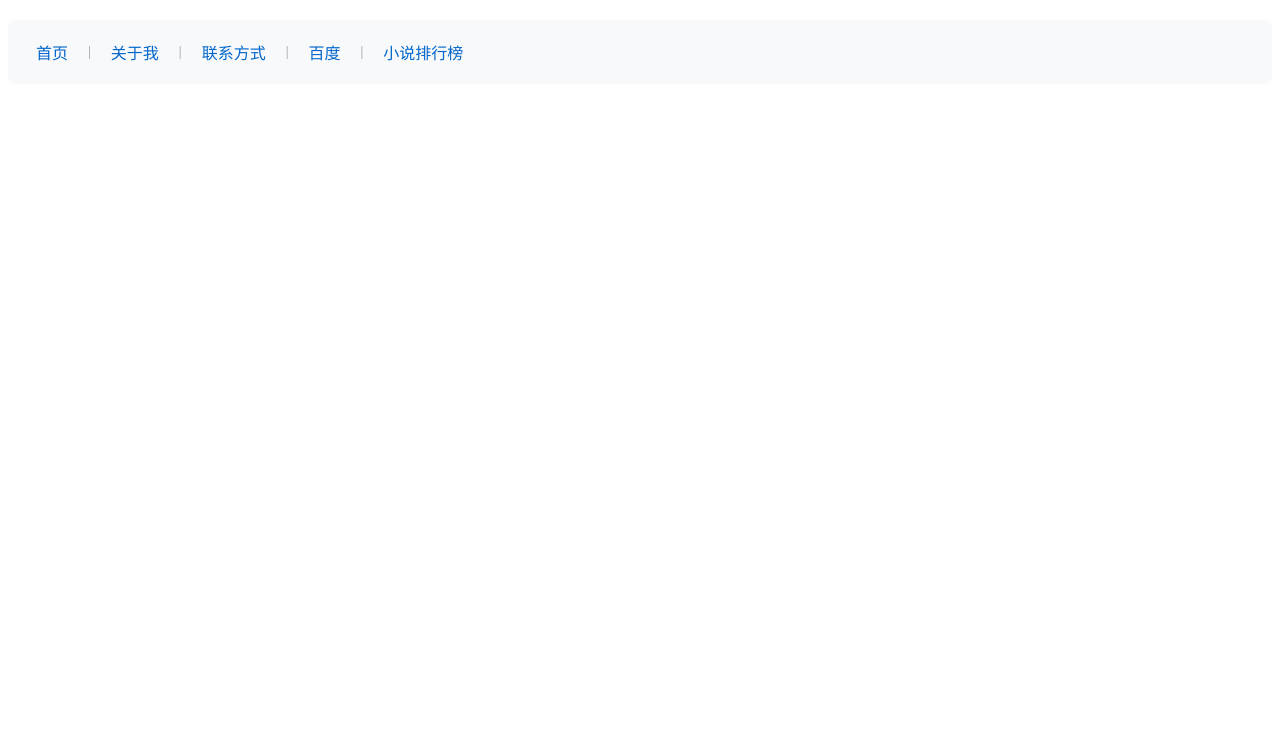
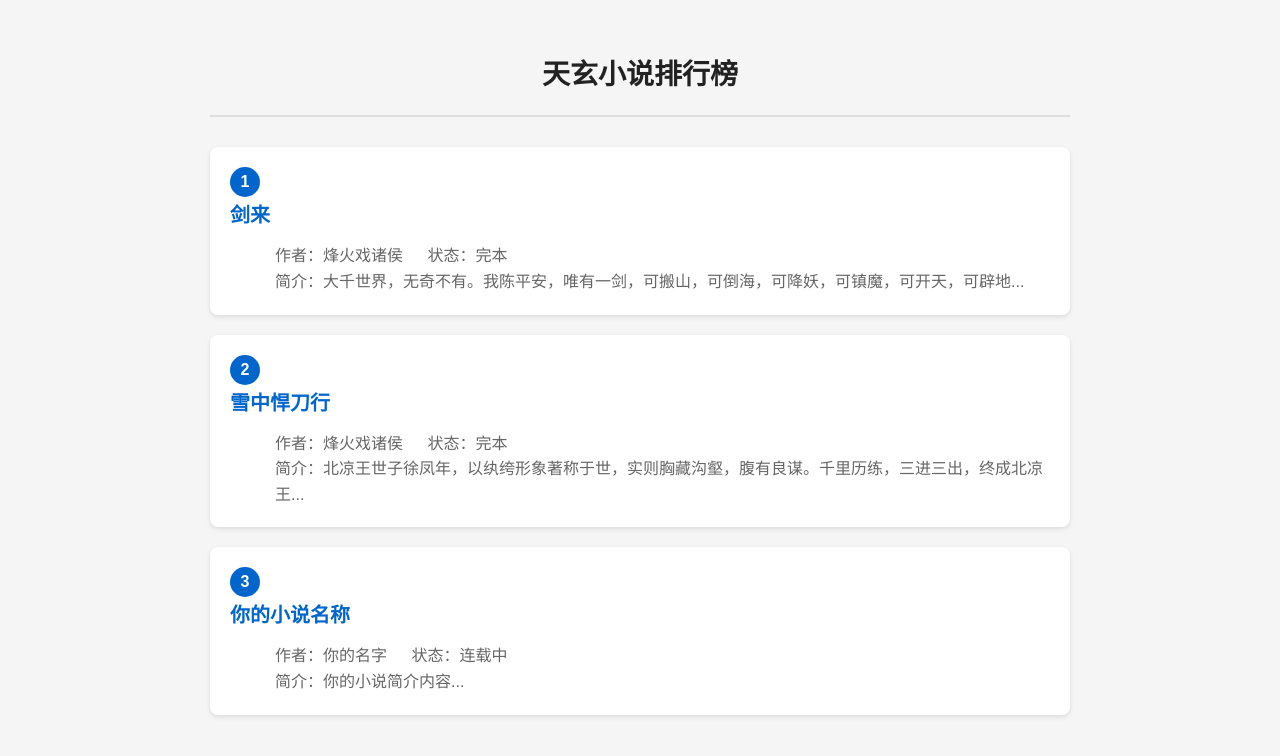
Before and after one commit to yHomepage/yHomepage.github.io, a plain HTML site: page 天玄小说/ranking.html in a window 1280 px wide. Drawn offline with Linux system fonts and the light colour scheme.

Commit message:
Update ranking.html

```diff
--- a/天玄小说/ranking.html
+++ b/天玄小说/ranking.html
@@ -3,56 +3,138 @@
 <head>
     <meta charset="UTF-8">
     <meta name="viewport" content="width=device-width, initial-scale=1.0">
-    <title>导航栏示例</title>
+    <title>小说排行榜 - 天玄小说</title>
+    <!-- 引入通用样式（可选，和导航栏用同一套样式更统一） -->
     <style>
-        /* 导航栏整体样式 */
-        .nav-container {
-            background-color: #f8f9fa; /* 浅灰背景，区分页面内容 */
-            padding: 15px 20px; /* 上下左右内边距，避免内容挤边 */
-            border-radius: 8px; /* 圆角，更美观 */
-            margin: 20px 0; /* 上下外边距，和其他内容分开 */
+        /* 全局样式重置 */
+        * {
+            margin: 0;
+            padding: 0;
+            box-sizing: border-box;
         }
-        /* 导航链接容器（消除默认间距） */
-        .nav-container nav {
-            display: flex; /* 横向排列链接 */
-            align-items: center; /* 垂直居中 */
-            gap: 12px; /* 链接和分隔符之间的间距，替代手动加空格 */
+        body {
+            background-color: #f5f5f5;
+            font-family: "微软雅黑", Arial, sans-serif;
             font-size: 16px;
+            line-height: 1.8;
+            color: #333;
+            max-width: 900px;
+            margin: 0 auto;
+            padding: 20px;
         }
-        /* 导航链接样式 */
-        .nav-container a {
-            color: #0066cc; /* 蓝色链接色，符合阅读习惯 */
-            text-decoration: none; /* 去掉默认下划线 */
-            padding: 5px 8px; /* 点击区域更大，更友好 */
+        /* 页面标题 */
+        .page-title {
+            font-size: 28px;
+            font-weight: bold;
+            text-align: center;
+            margin: 30px 0;
+            color: #222;
+            border-bottom: 2px solid #ddd;
+            padding-bottom: 15px;
         }
-        /* 鼠标悬浮链接效果 */
-        .nav-container a:hover {
-            color: #004999; /* 深色hover效果 */
-            text-decoration: underline; /* 悬浮加下划线 */
+        /* 排行榜列表容器 */
+        .ranking-list {
+            list-style: none; /* 去掉默认列表圆点 */
+            gap: 20px;
+            display: flex;
+            flex-direction: column; /* 纵向排列每个小说条目 */
         }
-        /* 分隔符样式 */
-        .separator {
-            color: #999; /* 浅灰色分隔符，不抢视线 */
-            font-size: 14px;
+        /* 单个小说条目样式 */
+        .novel-item {
+            background-color: #fff;
+            padding: 20px;
+            border-radius: 8px;
+            box-shadow: 0 2px 5px rgba(0,0,0,0.1); /* 轻微阴影，更立体 */
+            transition: transform 0.2s; /* 悬浮轻微上浮效果 */
+        }
+        .novel-item:hover {
+            transform: translateY(-5px); /* 鼠标悬浮上浮5px */
+        }
+        /* 小说排名序号 */
+        .rank-num {
+            display: inline-block;
+            width: 30px;
+            height: 30px;
+            line-height: 30px;
+            text-align: center;
+            background-color: #0066cc;
+            color: #fff;
+            border-radius: 50%; /* 圆形序号 */
+            margin-right: 15px;
+            font-weight: bold;
+        }
+        /* 小说标题 */
+        .novel-title {
+            font-size: 20px;
+            font-weight: bold;
+            margin-bottom: 10px;
+        }
+        /* 小说标题链接 */
+        .novel-title a {
+            color: #0066cc;
+            text-decoration: none;
+        }
+        .novel-title a:hover {
+            text-decoration: underline;
+        }
+        /* 小说简介/作者信息 */
+        .novel-info {
+            color: #666;
+            margin-left: 45px; /* 和序号对齐 */
+            line-height: 1.6;
+        }
+        .novel-info span {
+            display: inline-block;
+            margin-right: 20px;
         }
     </style>
 </head>
 <body>
-    <!-- 导航栏外层容器（方便控制整体样式） -->
-    <div class="nav-container">
-        <nav>
-            <a href="index.html">首页</a>
-            <span class="separator">|</span>
-            <a href="about.html">关于我</a>
-            <span class="separator">|</span>
-            <a href="contact.html">联系方式</a>
-            <span class="separator">|</span>
-            <!-- 外部链接：新标签页打开 + 安全属性 -->
-            <a href="https://www.baidu.com" target="_blank" rel="noopener noreferrer">百度</a>
-            <span class="separator">|</span>
-            <!-- 修正路径：小说排行榜指向对应的文件（示例名） -->
-            <a href="./天玄小说/ranking.html">小说排行榜</a>
-        </nav>
-    </div>
+    <!-- 页面标题 -->
+    <h1 class="page-title">天玄小说排行榜</h1>
+
+    <!-- 小说排行榜列表 -->
+    <ul class="ranking-list">
+        <!-- 第一名小说 -->
+        <li class="novel-item">
+            <span class="rank-num">1</span>
+            <div class="novel-title">
+                <!-- 链接指向《剑来》的第一章（注意路径！） -->
+                <a href="./剑来/chapter1.html">剑来</a>
+            </div>
+            <div class="novel-info">
+                <span>作者：烽火戏诸侯</span>
+                <span>状态：完本</span>
+                <p>简介：大千世界，无奇不有。我陈平安，唯有一剑，可搬山，可倒海，可降妖，可镇魔，可开天，可辟地...</p>
+            </div>
+        </li>
+
+        <!-- 第二名小说 -->
+        <li class="novel-item">
+            <span class="rank-num">2</span>
+            <div class="novel-title">
+                <!-- 链接指向《雪中悍刀行》的第一章 -->
+                <a href="./雪中悍刀行/chapter1.html">雪中悍刀行</a>
+            </div>
+            <div class="novel-info">
+                <span>作者：烽火戏诸侯</span>
+                <span>状态：完本</span>
+                <p>简介：北凉王世子徐凤年，以纨绔形象著称于世，实则胸藏沟壑，腹有良谋。千里历练，三进三出，终成北凉王...</p>
+            </div>
+        </li>
+
+        <!-- 可继续添加更多小说条目 -->
+        <li class="novel-item">
+            <span class="rank-num">3</span>
+            <div class="novel-title">
+                <a href="./你的小说名/chapter1.html">你的小说名称</a>
+            </div>
+            <div class="novel-info">
+                <span>作者：你的名字</span>
+                <span>状态：连载中</span>
+                <p>简介：你的小说简介内容...</p>
+            </div>
+        </li>
+    </ul>
 </body>
 </html>
```
